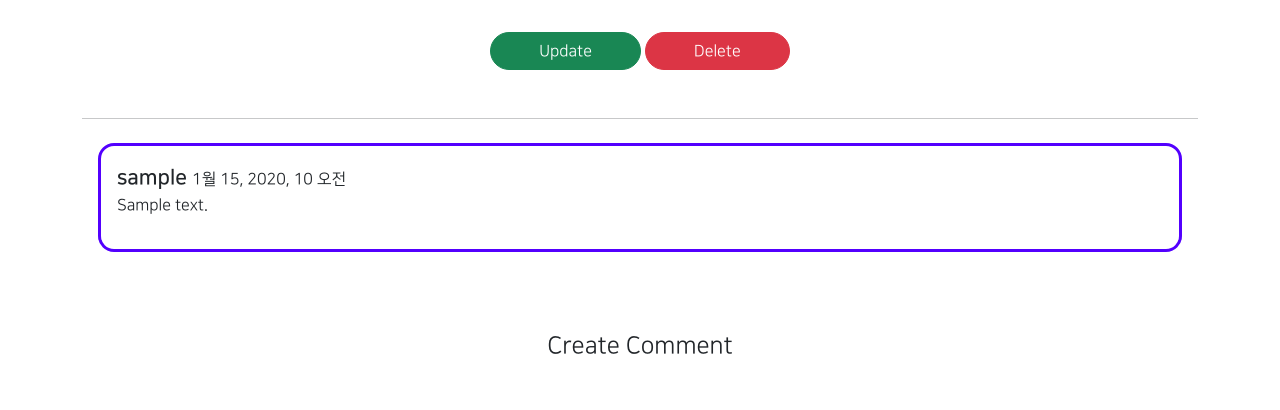
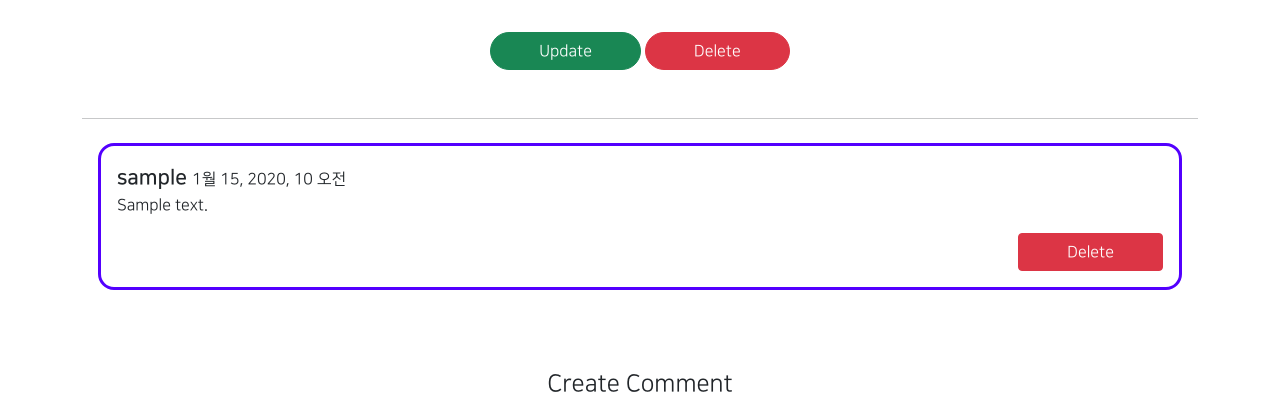
Before and after one commit to IT-HONGREAT/Frozen, a Django app: page /articles/detail/1 in a window 1280 px wide. Shown: the part 1031-1441 px from the top of the page. Run offline with Django 3.2, Linux system fonts and the light colour scheme; a user stored in the database is signed in; tables that the repository leaves empty hold one stand-in row (values such as "Sample post"); grey boxes marked "Sample" are stand-in pictures; parts of the project's set-up code (start-up, migrations or seed data) failed here and were passed over; some libraries are stand-ins or nearby versions.

Commit message:
08/10 GIS class commit_5; comment delete 버튼 생성 및 시각화 후 로그인 한 사용자에만 보이게 함

```diff
--- a/articleapp/templates/articleapp/detail.html
+++ b/articleapp/templates/articleapp/detail.html
@@ -55,6 +55,15 @@
                             {{ comment.content }}
                         </p>
                     </div>
+                    {% if comment.writer == user %}
+                        <div style="text-align: right">
+                        <a href="{% url 'commentapp:delete' pk=comment.pk %}"
+                           class="btn btn-danger rounded_pill px-5">
+
+                            Delete
+                        </a>
+                    {% endif %}
+                    </div>
 
                 </div>
 
```
